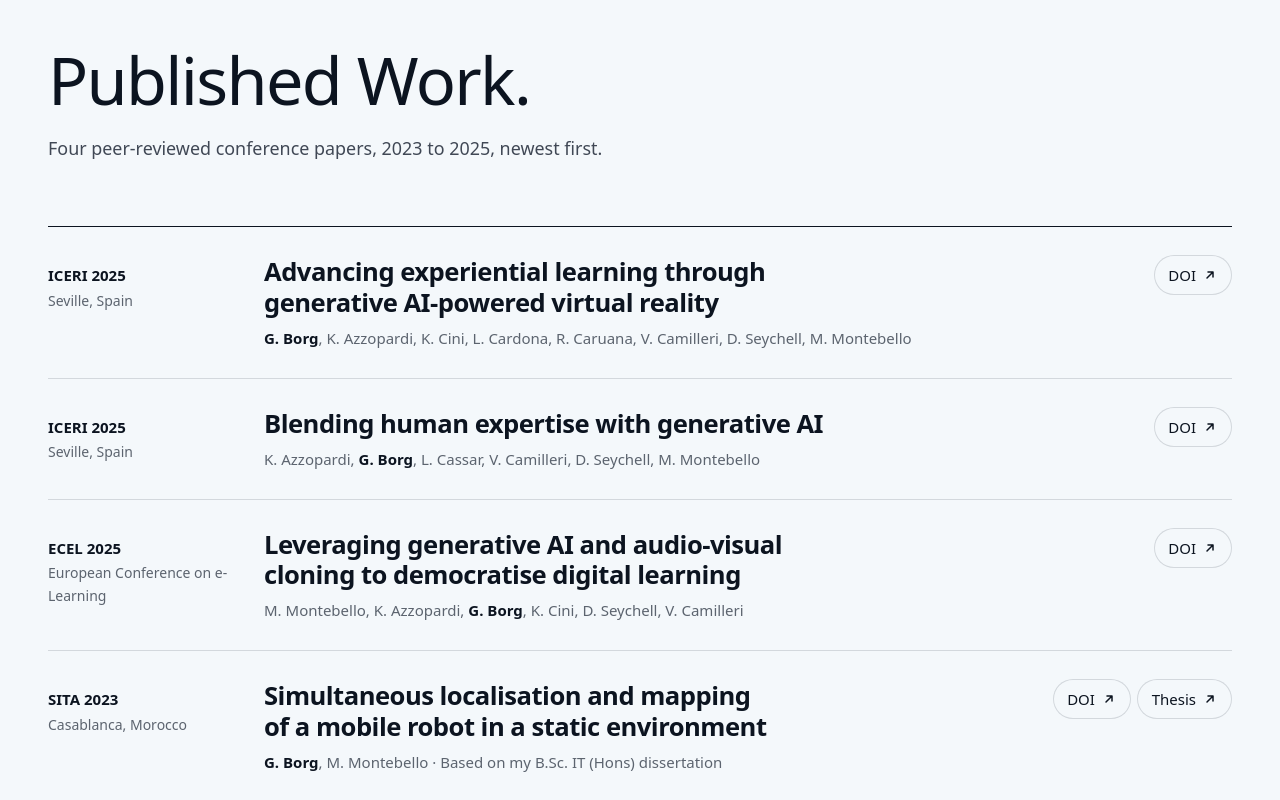
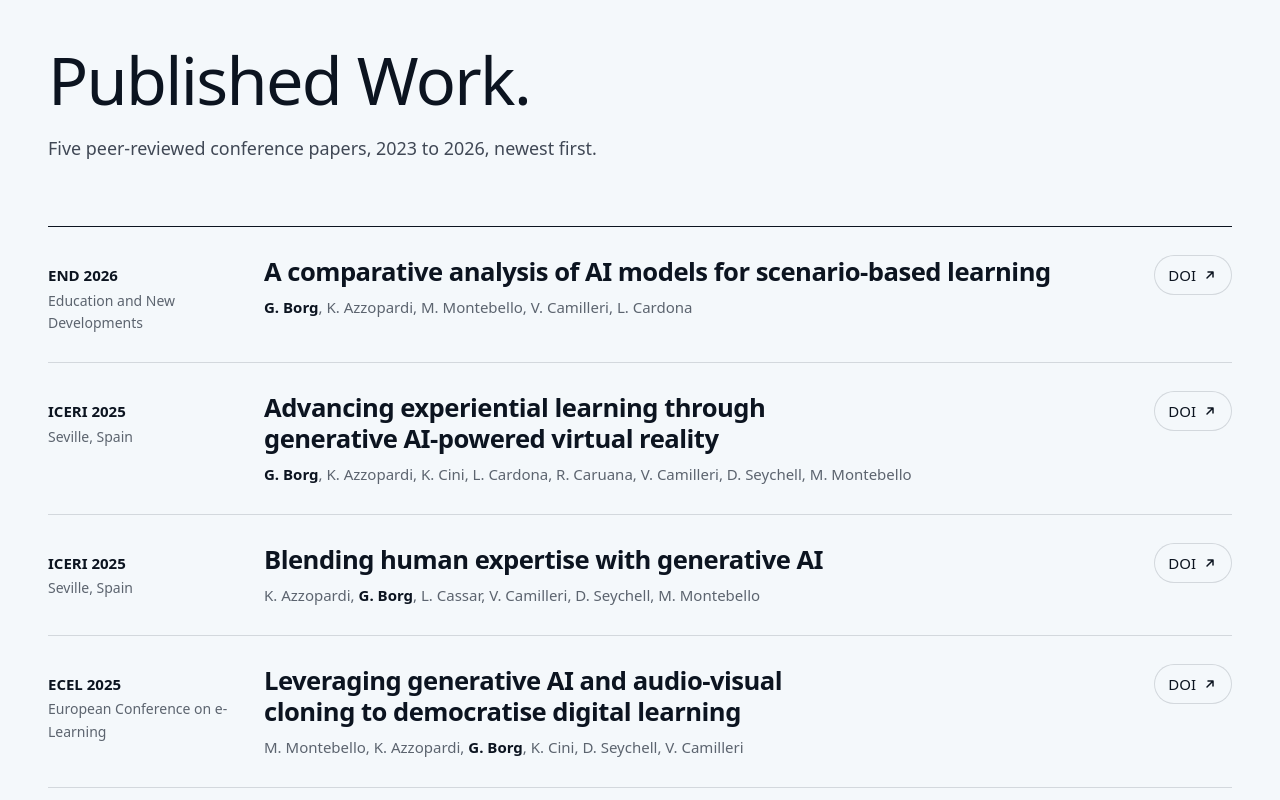
Before and after one commit to gabrielborg20/Personal-Portfolio, a plain HTML site: page index.html in a window 1280 px wide. Shown: the part 2000-2800 px from the top of the page. Drawn offline with Linux system fonts and the light colour scheme; animation ran at ten frames a second; a web font is replaced by a local one.

Commit message:
Unload content when scrolling back up and add the END 2026 paper.
Co-Authored-By: Claude Opus 5.5 <noreply@anthropic.com>

```diff
--- a/index.html
+++ b/index.html
@@ -14,7 +14,7 @@
 <link rel="preconnect" href="https://fonts.gstatic.com" crossorigin>
 <link href="https://fonts.googleapis.com/css2?family=Funnel+Display:wght@300..800&family=Funnel+Sans:wght@300..800&display=swap" rel="stylesheet">
 <!-- ?v= forces browsers to fetch the CSS/JS that match this page after a deploy; bump it whenever either file changes -->
-<link rel="stylesheet" href="styles.css?v=2026-11-04">
+<link rel="stylesheet" href="styles.css?v=2026-11-05">
 <script>
   /* Theme before first paint: the visitor's saved choice, otherwise the system's. */
   (function () {
@@ -319,10 +319,18 @@
 <section class="sec" id="publications">
   <div class="sec__head">
     <h2 class="display reveal">Published Work.</h2>
-    <p class="sec__sub reveal">Four peer-reviewed conference papers, 2023 to 2025, newest first.</p>
+    <p class="sec__sub reveal">Five peer-reviewed conference papers, 2023 to 2026, newest first.</p>
   </div>
 
   <ol class="pubs">
+    <li class="pub reveal">
+      <div class="pub__venue">END 2026 <span>Education and New Developments</span></div>
+      <div class="pub__main">
+        <h3>A comparative analysis of AI models for scenario-based learning</h3>
+        <p><strong class="me">G. Borg</strong>, K. Azzopardi, M. Montebello, V. Camilleri, L. Cardona</p>
+      </div>
+      <a class="pub__link" href="https://doi.org/10.36315/2026v2end118" target="_blank" rel="noopener">DOI<svg class="arrow" viewBox="0 0 16 16" aria-hidden="true"><path d="M5 11 11 5M6 5h5v5"/></svg></a>
+    </li>
     <li class="pub reveal">
       <div class="pub__venue">ICERI 2025 <span>Seville, Spain</span></div>
       <div class="pub__main">
@@ -547,6 +555,6 @@
   </div>
 </section>
 
-<script src="script.js?v=2026-10-22b"></script>
+<script src="script.js?v=2026-11-05"></script>
 </body>
 </html>
--- a/script.js
+++ b/script.js
@@ -116,7 +116,9 @@
     })(t0);
   }
 
-  /* ---------- Scroll reveal with stagger ---------- */
+  /* ---------- Scroll reveal with stagger ----------
+     Items fade in as they rise into view and fade out again when they drop back below it
+     (scrolling up), like the timeline. Leaving through the top keeps them shown. */
   function setupReveal() {
     const items = $$('.reveal').filter(n => !n.closest('.hero'));
     // stagger siblings that enter together
@@ -126,7 +128,8 @@
     });
     if (!('IntersectionObserver' in window)) { items.forEach(n => n.classList.add('is-in')); return; }
     const io = new IntersectionObserver(es => es.forEach(e => {
-      if (e.isIntersecting) { e.target.classList.add('is-in'); io.unobserve(e.target); }
+      if (e.isIntersecting) e.target.classList.add('is-in');
+      else if (e.boundingClientRect.top > 0) e.target.classList.remove('is-in');
     }), { rootMargin: '0px 0px -12% 0px', threshold: 0.08 });
     items.forEach(n => io.observe(n));
   }
--- a/styles.css
+++ b/styles.css
@@ -747,15 +747,16 @@ html.has-consent .to-top { opacity: 0; pointer-events: none; }
 :root[data-theme="dark"] .photo { box-shadow: inset 0 0 0 1px oklch(100% 0 0 / .06); }
 
 /* ---------- Reveal motion ---------- */
-.js .reveal { opacity: 0; transform: translateY(28px); transition: opacity .9s var(--ease), transform 1.1s var(--ease); transition-delay: var(--d, 0s); }
-.js .reveal.is-in { opacity: 1; transform: none; }
+/* The stagger delay only applies on the way in; on the way out (scrolling back up) items leave at once */
+.js .reveal { opacity: 0; transform: translateY(28px); transition: opacity .9s var(--ease), transform 1.1s var(--ease); transition-delay: 0s; }
+.js .reveal.is-in { opacity: 1; transform: none; transition-delay: var(--d, 0s); }
 /* Photography: the red panel arrives first (no sibling stagger), then its copy, then the six tiles one by one.
    Nothing inside shows until the panel itself is in, so the content never appears in an empty box. */
 .js .photo.reveal { transition-delay: 0s; }
-.js .photo .reveal { transition-delay: calc(.35s + var(--d, 0s)); }
+.js .photo.is-in .reveal.is-in { transition-delay: calc(.35s + var(--d, 0s)); }
 .js .photo:not(.is-in) .reveal { opacity: 0; transform: translateY(28px); }
-.js .photo .sheet li { opacity: 0; translate: 0 24px; transition: opacity .9s var(--ease), translate 1.1s var(--ease); transition-delay: calc(.5s + var(--i, 0) * .08s); }
-.js .photo.is-in .sheet li { opacity: 1; translate: none; }
+.js .photo .sheet li { opacity: 0; translate: 0 24px; transition: opacity .9s var(--ease), translate 1.1s var(--ease); }
+.js .photo.is-in .sheet li { opacity: 1; translate: none; transition-delay: calc(.5s + var(--i, 0) * .08s); }
 .sheet li:nth-child(2) { --i: 1; } .sheet li:nth-child(3) { --i: 2; } .sheet li:nth-child(4) { --i: 3; } .sheet li:nth-child(5) { --i: 4; } .sheet li:nth-child(6) { --i: 5; }
 .js .line__in { transform: translateY(105%); transition: transform 1.3s var(--ease); transition-delay: var(--d, 0s); }
 .js .is-ready .line__in, .js .line__in.is-in { transform: none; }
```
